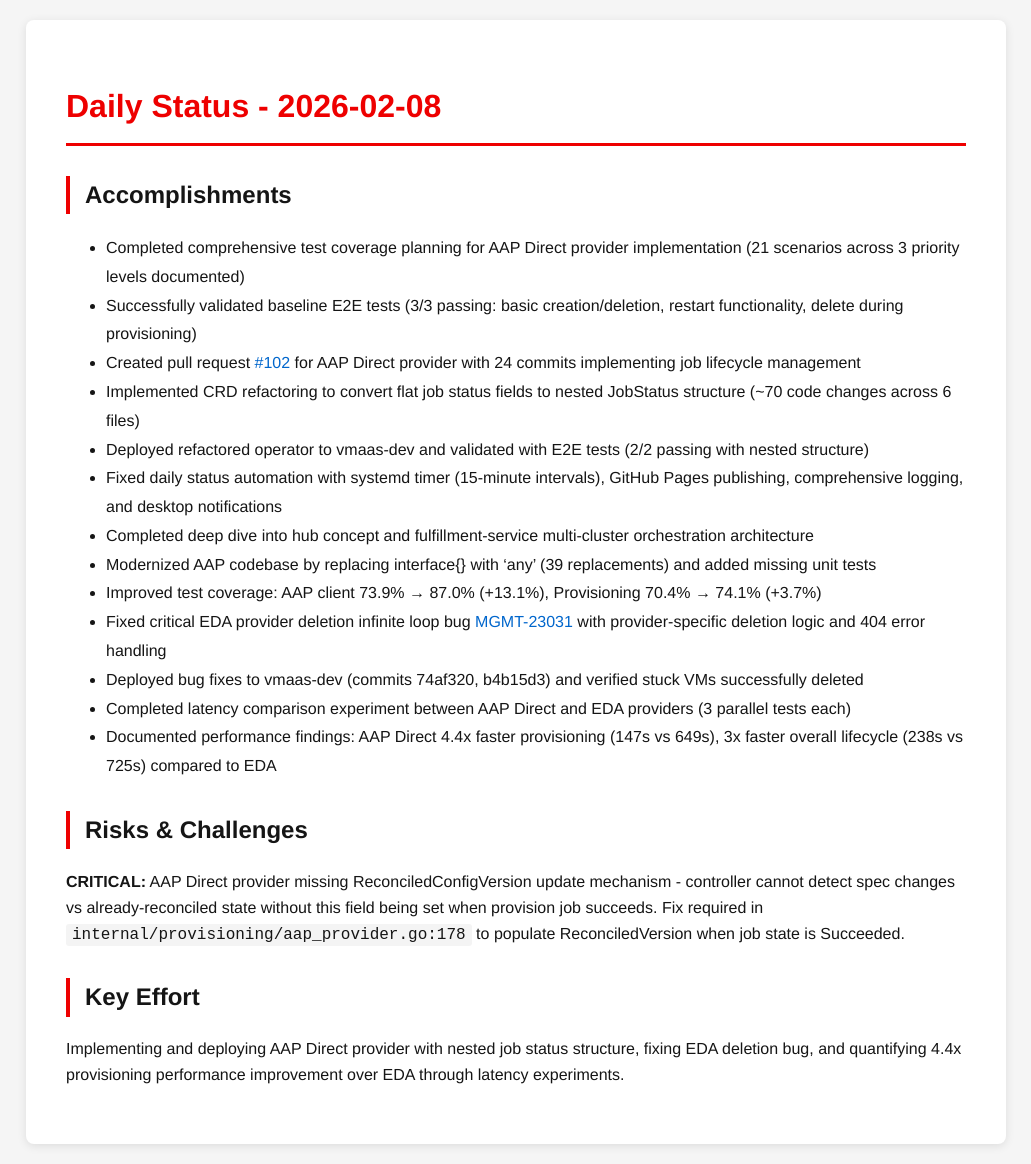
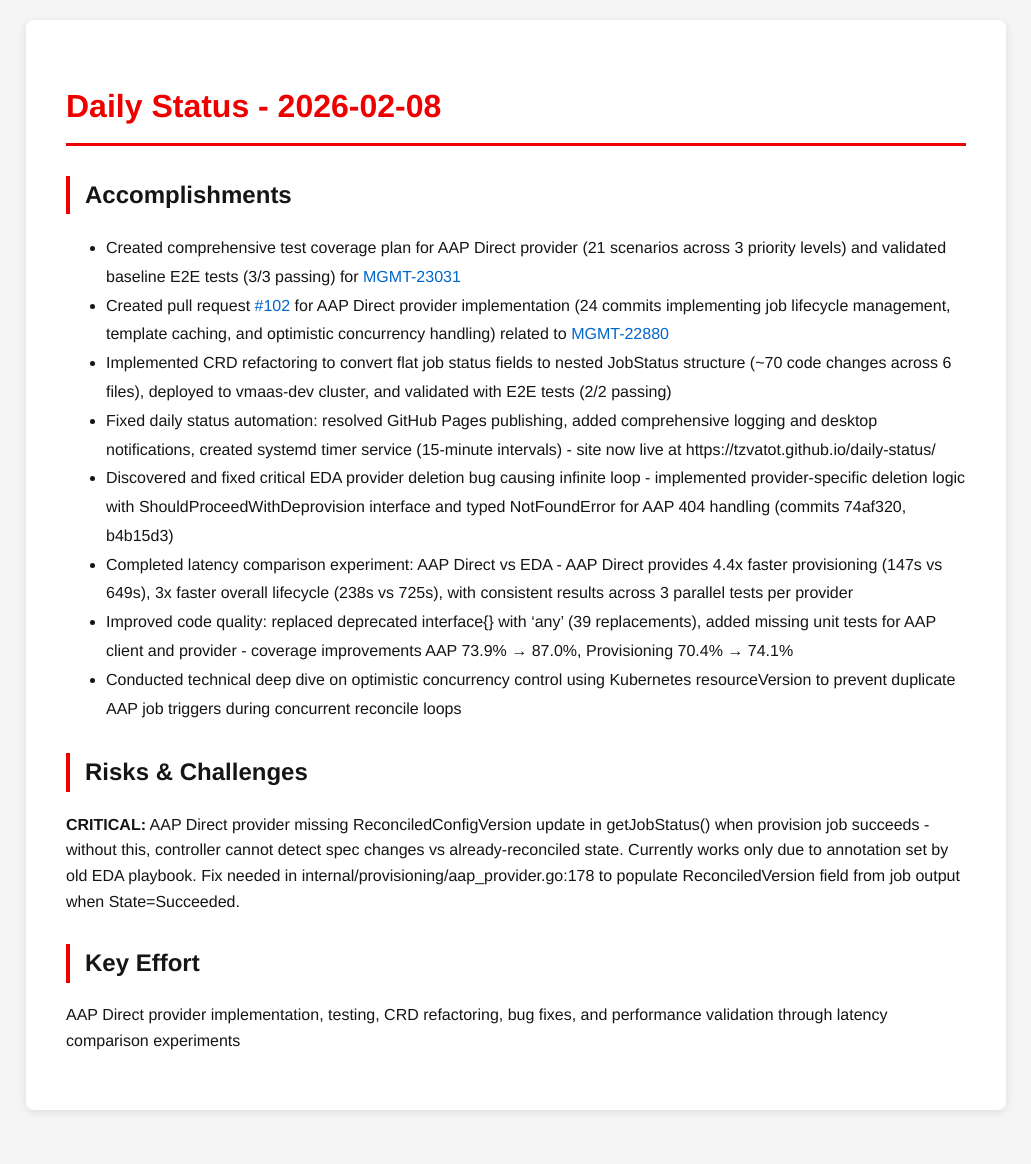
Before and after one commit to tzvatot/daily-status, a Jekyll site: the page built from 2026-02-08.md, in a window 1280 px wide. Shown: the whole page, without its empty margins (124-1155 px from the left). Built offline with Jekyll 4.4.1, drawn with Linux system fonts in a browser that asks for light colours; after the commit the page ends 1130 px from its top, so only the background shows below that.

Commit message:
Daily status update - 2026-02-08

```diff
--- a/2026-02-08.md
+++ b/2026-02-08.md
@@ -7,22 +7,17 @@
 # Daily Status - 2026-02-08
 
 ## Accomplishments
-- Completed comprehensive test coverage planning for AAP Direct provider implementation (21 scenarios across 3 priority levels documented)
-- Successfully validated baseline E2E tests (3/3 passing: basic creation/deletion, restart functionality, delete during provisioning)
-- Created pull request [#102](https://github.com/osac-project/osac-operator/pull/102) for AAP Direct provider with 24 commits implementing job lifecycle management
-- Implemented CRD refactoring to convert flat job status fields to nested JobStatus structure (~70 code changes across 6 files)
-- Deployed refactored operator to vmaas-dev and validated with E2E tests (2/2 passing with nested structure)
-- Fixed daily status automation with systemd timer (15-minute intervals), GitHub Pages publishing, comprehensive logging, and desktop notifications
-- Completed deep dive into hub concept and fulfillment-service multi-cluster orchestration architecture
-- Modernized AAP codebase by replacing interface{} with 'any' (39 replacements) and added missing unit tests
-- Improved test coverage: AAP client 73.9% → 87.0% (+13.1%), Provisioning 70.4% → 74.1% (+3.7%)
-- Fixed critical EDA provider deletion infinite loop bug [MGMT-23031](https://issues.redhat.com/browse/MGMT-23031) with provider-specific deletion logic and 404 error handling
-- Deployed bug fixes to vmaas-dev (commits 74af320, b4b15d3) and verified stuck VMs successfully deleted
-- Completed latency comparison experiment between AAP Direct and EDA providers (3 parallel tests each)
-- Documented performance findings: AAP Direct 4.4x faster provisioning (147s vs 649s), 3x faster overall lifecycle (238s vs 725s) compared to EDA
+- Created comprehensive test coverage plan for AAP Direct provider (21 scenarios across 3 priority levels) and validated baseline E2E tests (3/3 passing) for [MGMT-23031](https://issues.redhat.com/browse/MGMT-23031)
+- Created pull request [#102](https://github.com/osac-project/osac-operator/pull/102) for AAP Direct provider implementation (24 commits implementing job lifecycle management, template caching, and optimistic concurrency handling) related to [MGMT-22880](https://issues.redhat.com/browse/MGMT-22880)
+- Implemented CRD refactoring to convert flat job status fields to nested JobStatus structure (~70 code changes across 6 files), deployed to vmaas-dev cluster, and validated with E2E tests (2/2 passing)
+- Fixed daily status automation: resolved GitHub Pages publishing, added comprehensive logging and desktop notifications, created systemd timer service (15-minute intervals) - site now live at https://tzvatot.github.io/daily-status/
+- Discovered and fixed critical EDA provider deletion bug causing infinite loop - implemented provider-specific deletion logic with ShouldProceedWithDeprovision interface and typed NotFoundError for AAP 404 handling (commits 74af320, b4b15d3)
+- Completed latency comparison experiment: AAP Direct vs EDA - AAP Direct provides 4.4x faster provisioning (147s vs 649s), 3x faster overall lifecycle (238s vs 725s), with consistent results across 3 parallel tests per provider
+- Improved code quality: replaced deprecated interface{} with 'any' (39 replacements), added missing unit tests for AAP client and provider - coverage improvements AAP 73.9% → 87.0%, Provisioning 70.4% → 74.1%
+- Conducted technical deep dive on optimistic concurrency control using Kubernetes resourceVersion to prevent duplicate AAP job triggers during concurrent reconcile loops
 
 ## Risks & Challenges
-**CRITICAL:** AAP Direct provider missing ReconciledConfigVersion update mechanism - controller cannot detect spec changes vs already-reconciled state without this field being set when provision job succeeds. Fix required in `internal/provisioning/aap_provider.go:178` to populate ReconciledVersion when job state is Succeeded.
+**CRITICAL:** AAP Direct provider missing ReconciledConfigVersion update in getJobStatus() when provision job succeeds - without this, controller cannot detect spec changes vs already-reconciled state. Currently works only due to annotation set by old EDA playbook. Fix needed in internal/provisioning/aap_provider.go:178 to populate ReconciledVersion field from job output when State=Succeeded.
 
 ## Key Effort
-Implementing and deploying AAP Direct provider with nested job status structure, fixing EDA deletion bug, and quantifying 4.4x provisioning performance improvement over EDA through latency experiments.
+AAP Direct provider implementation, testing, CRD refactoring, bug fixes, and performance validation through latency comparison experiments
```
